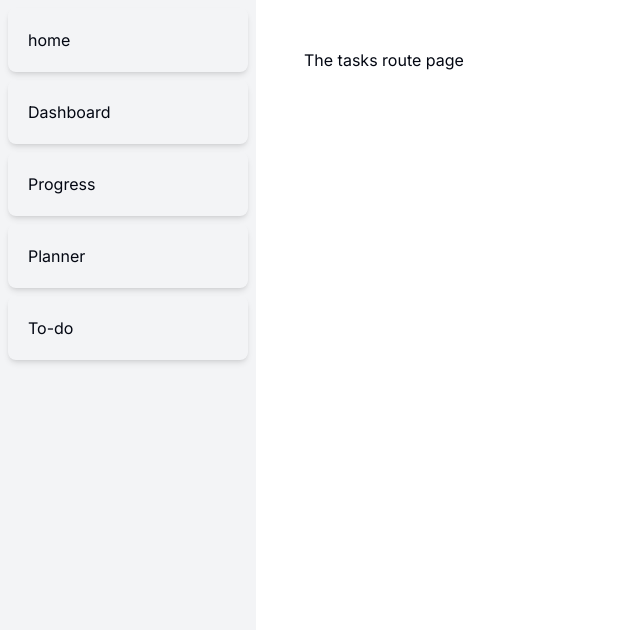
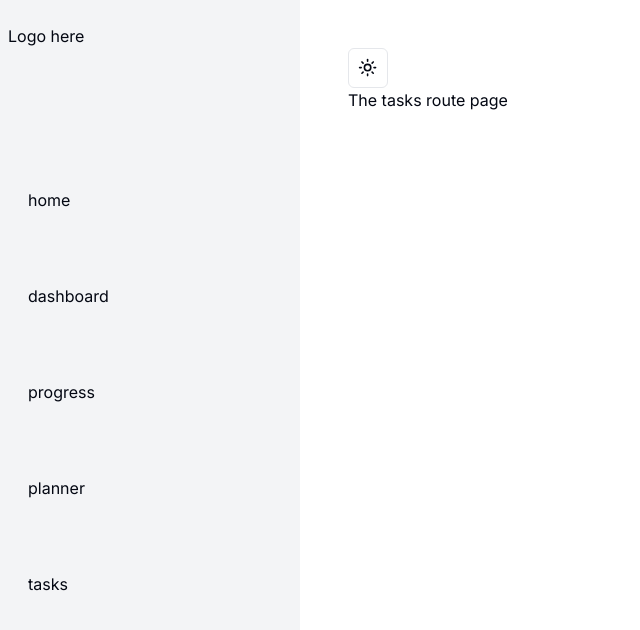
Before and after one commit to nazarenegena/Habitude, a Next.js app: page /dashboard/tasks in a window 1280 px wide. Shown: the top 630 px of the page, without its empty margins (0-640 px from the left). Built offline with nearby package versions, Linux system fonts and the light colour scheme.

Commit message:
refactored sidebar

```diff
--- a/app/dashboard/layout.jsx
+++ b/app/dashboard/layout.jsx
@@ -1,14 +1,15 @@
 import Sidebar from "@/components/sections/Sidebar";
+import { ModeToggle } from "@/components/toggle-mode";
 
 export default function DashboardLayout({ children }) {
   return (
       // ensure navigation is smooth across multiple pages
     //   dashboard has its own layout and page
     <div className="flex h-screen flex-col md:flex-row md:overflow-hidden">
-      <div className="w-full flex-none md:w-64">
         <Sidebar />
-      </div>
+
       <main className="flex-grow p-6 md:overflow-y-auto md:p-12">
+        <ModeToggle/>
         {children}
       </main>
     </div>
--- a/components/sections/Sidebar.jsx
+++ b/components/sections/Sidebar.jsx
@@ -1,7 +1,41 @@
 "use client";
 import Link from "next/link";
 import React from "react";
-import Box from "../ui/box";
+
+const nav = [
+  {
+    link: "/",
+    title: "home",
+    icon: "icone"
+  },
+   {
+    link: "/dashboard",
+    title: "dashboard",
+    icon: "icone"
+  },
+    {
+    link: "/dashboard/progress",
+    title: "progress",
+    icon: "icone"
+  },
+     {
+    link: "/dashboard/planner",
+    title: "planner",
+    icon: "icone"
+  },
+       {
+    link: "/dashboard/tasks",
+    title: "tasks",
+    icon: "icone"
+  }
+]
+const SidebarItem = ({ className, href, title }) => {
+  return (
+
+      <Link href={href} className={`${className} hover:bg-accent  px-5 py-5  mx-0 my-8 cursor-pointer flex flex-row `}>{title}</Link>
+
+  )
+}
 
 const Sidebar = ({ children }) => {
   return (
@@ -16,28 +50,19 @@ const Sidebar = ({ children }) => {
             p-2 md:flex"
 
       >
+        <div className="mt-4 ">Logo here</div>
+        <div className="mt-20">
+ {nav.map((navItem, index) => (
+              <SidebarItem key={index} title={navItem.title} href={navItem.link} />
+
+))}
+
+        </div>
+
+
 
         {" "}
-        <Box className="px-5 py-5">
-            <Link href="/">home</Link>
 
-        </Box>
-        <Box className="px-5 py-5">
-            <Link href="/dashboard">Dashboard</Link>
-
-        </Box>
-        <Box className="px-5 py-5">
-            <Link href="/dashboard/progress">Progress</Link>
-
-        </Box>
-        <Box className="px-5 py-5">
-            <Link href="/dashboard/planner">Planner</Link>
-
-        </Box>
-        <Box className="px-5 py-5">
-            <Link href="/dashboard/tasks">To-do</Link>
-
-        </Box>
       </div>
       <div>{children}</div>
     </div>
--- a/components/ui/box.js
+++ /dev/null
@@ -1,13 +0,0 @@
-import React from "react";
-
-const Box = ({ children, className }) => {
-  return (
-    <div
-      className={`${className} rounded-lg w-full hover:border hover:bg-accent shadow-md hover:shadow-md`}
-    >
-      {children}
-    </div>
-  );
-};
-
-export default Box;
```
